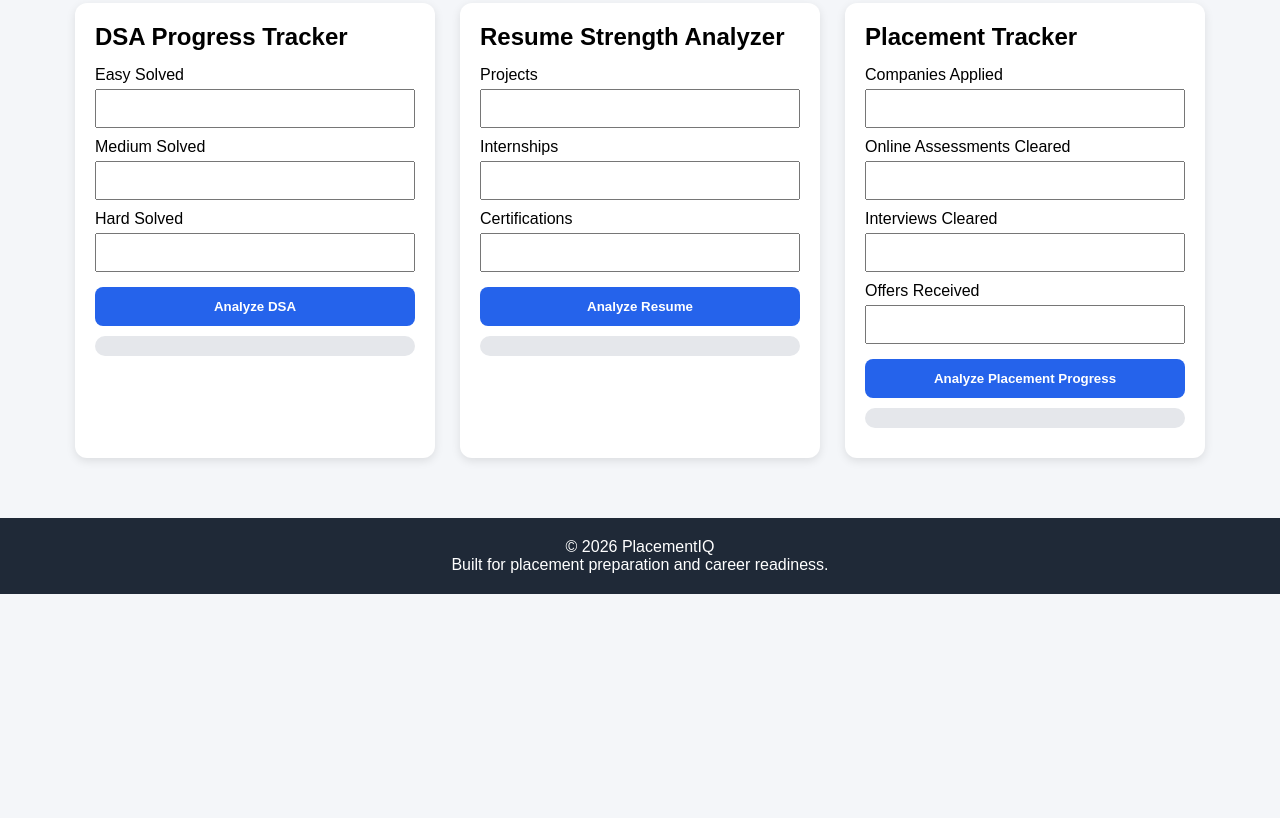
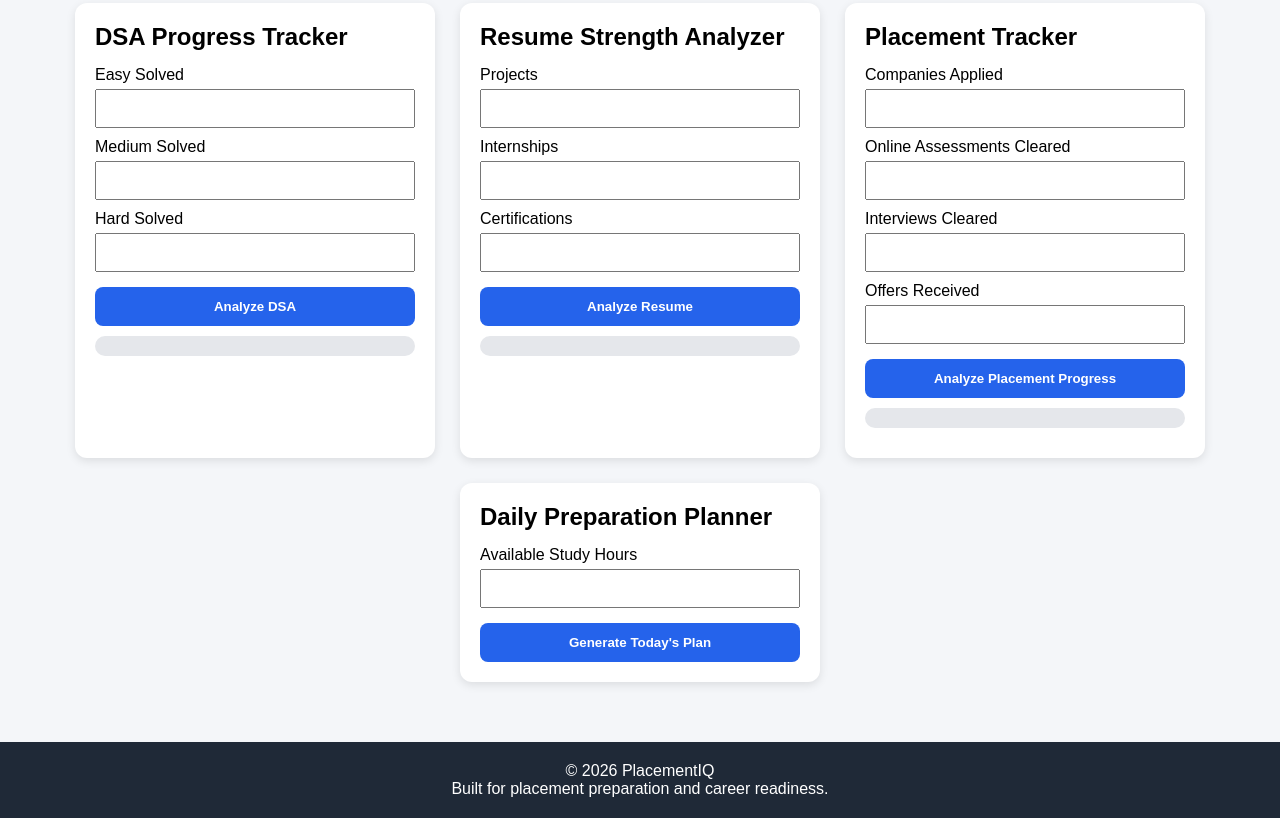
Before and after one commit to PavanTeja-hash/placement-intelligence-dashboard, a plain HTML site: page index.html in a window 1280 px wide. Shown: the part 840-1658 px from the top of the page. Before the commit the page ends 1434 px from the top, so only its background shows below. Drawn offline with Linux system fonts and the light colour scheme.

Commit message:
Version 1.7 daily preparation planner

```diff
--- a/index.html
+++ b/index.html
@@ -164,6 +164,17 @@
 
         <p id="placementResult" class="result-text"></p>
       </div>
+
+      <div class="card">
+        <h2>Daily Preparation Planner</h2>
+
+        <label>Available Study Hours</label>
+        <input type="number" id="studyHours" />
+
+        <button onclick="generateDailyPlan()">Generate Today's Plan</button>
+
+        <div id="dailyPlan"></div>
+      </div>
     </div>
 
     <script src="script.js"></script>
--- a/script.js
+++ b/script.js
@@ -336,3 +336,53 @@ function analyzePlacementTracker() {
   document.getElementById("placementResult").innerText =
     "Placement Progress: " + score.toFixed(0) + "% | Status: " + status;
 }
+
+function generateDailyPlan() {
+  const hours = Number(document.getElementById("studyHours").value);
+
+  let plan = [];
+
+  if (hours <= 2) {
+    plan = [
+      "Solve 2 DSA Problems",
+      "Revise Java Concepts",
+      "Practice 10 Aptitude Questions",
+    ];
+  } else if (hours <= 4) {
+    plan = [
+      "Solve 4 DSA Problems",
+      "Revise Java + OOP",
+      "Practice 20 Aptitude Questions",
+      "Work on PlacementIQ Project",
+    ];
+  } else if (hours <= 6) {
+    plan = [
+      "Solve 5 DSA Problems",
+      "Revise Java + SQL",
+      "Practice 25 Aptitude Questions",
+      "Work on PlacementIQ Project",
+      "Apply to Companies",
+    ];
+  } else {
+    plan = [
+      "Solve 6 DSA Problems",
+      "Revise Java + SQL + DBMS",
+      "Practice 30 Aptitude Questions",
+      "Work on PlacementIQ Project",
+      "Apply to Companies",
+      "Practice Interview Questions",
+    ];
+  }
+
+  let output = "";
+
+  plan.forEach((step, index) => {
+    output += `
+      <div class="plan-step">
+        Task ${index + 1}: ${step}
+      </div>
+    `;
+  });
+
+  document.getElementById("dailyPlan").innerHTML = output;
+}
--- a/style.css
+++ b/style.css
@@ -213,3 +213,12 @@ button:hover {
   border-radius: 6px;
   font-size: 14px;
 }
+
+.plan-step {
+  background: #f8fafc;
+  padding: 10px;
+  margin-top: 8px;
+  border-left: 4px solid #10b981;
+  border-radius: 6px;
+  font-size: 14px;
+}
```
